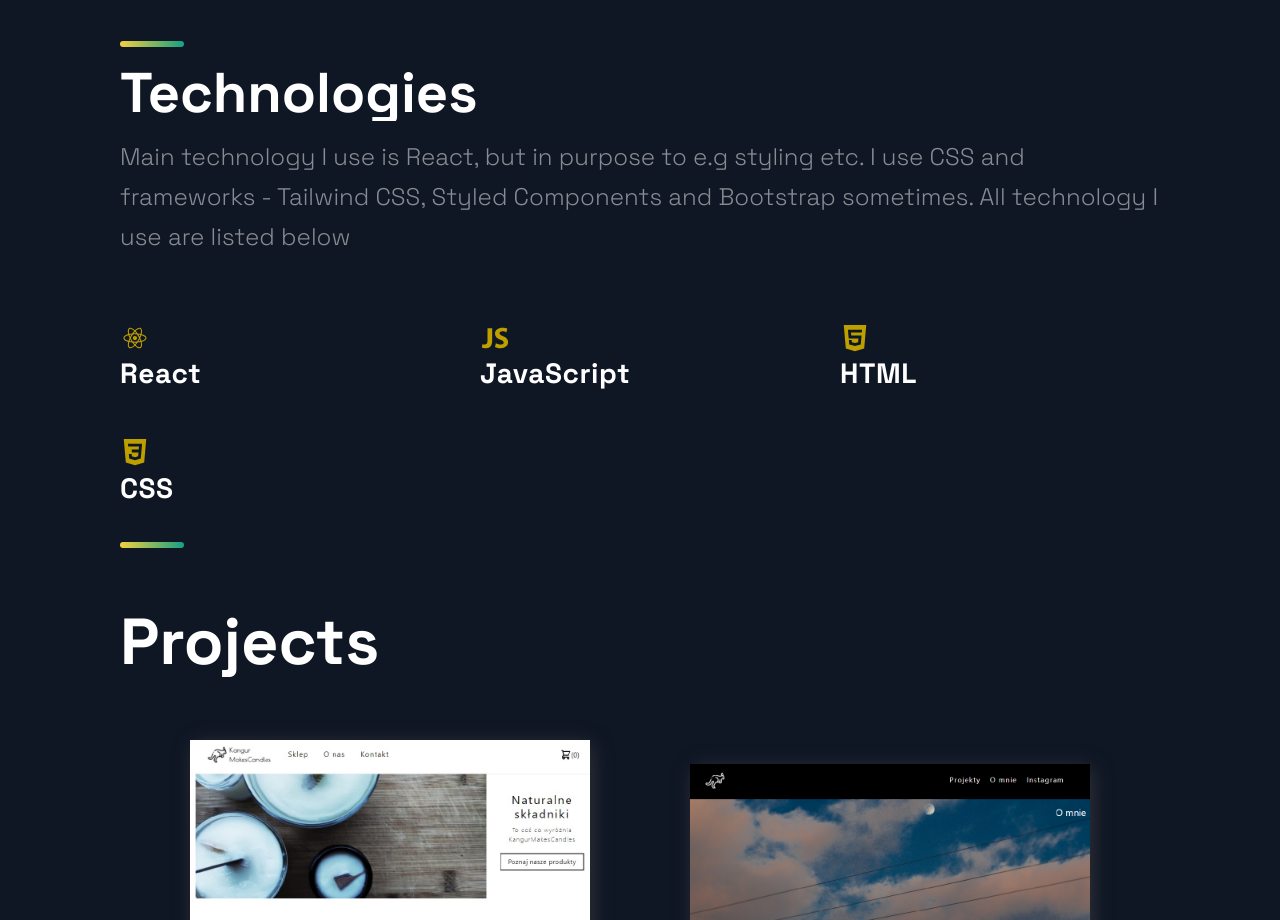
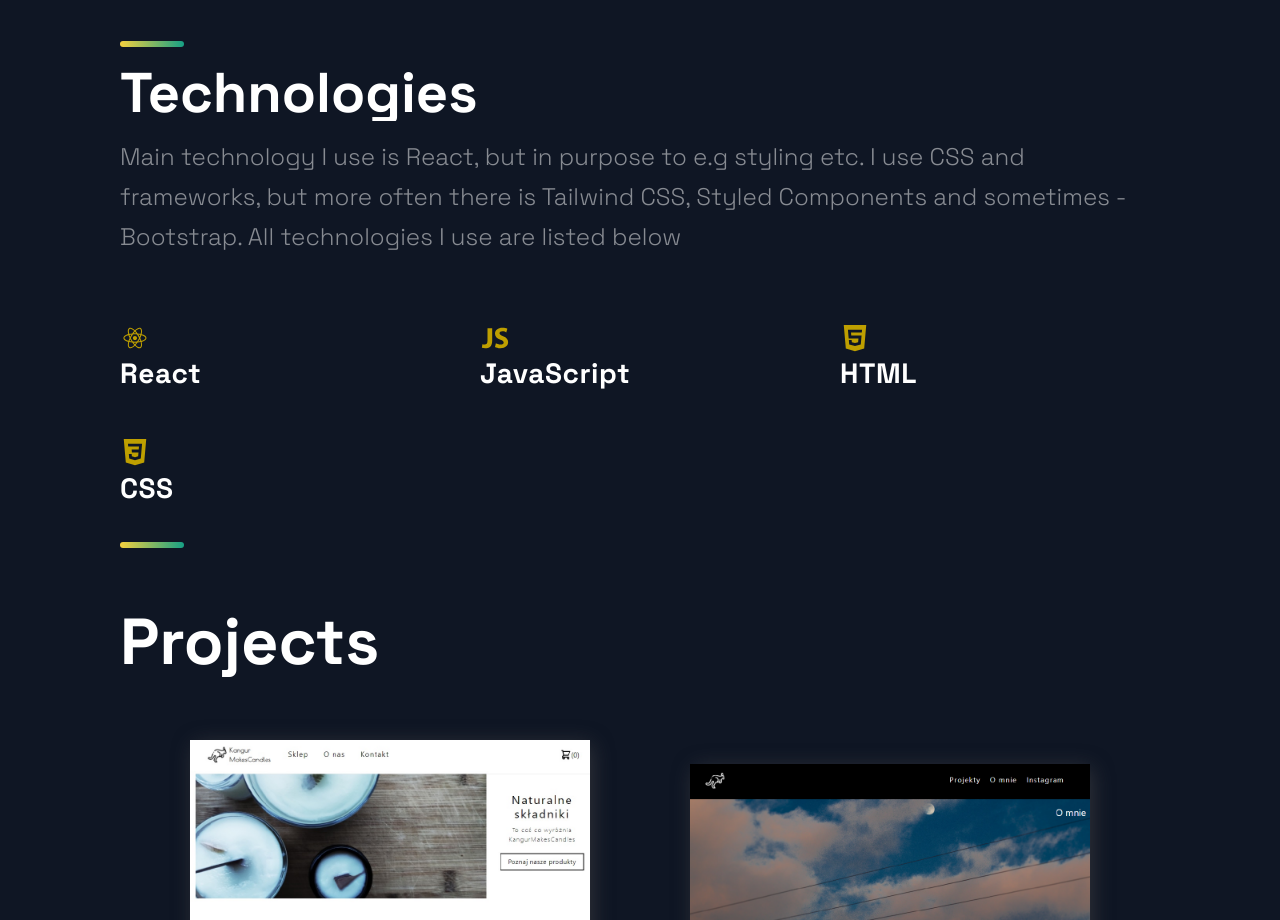
Before and after one commit to yougonnagetyours/my-developer-portfolio, a Next.js app: page / in a window 1280 px wide. Shown: the part 860-1780 px from the top of the page. Built offline with nearby package versions, Linux system fonts and the light colour scheme.

Commit message:
correct the technologies description

```diff
--- a/src/components/Technologies/Technologies.js
+++ b/src/components/Technologies/Technologies.js
@@ -10,8 +10,8 @@ const Technologies = () =>  (
     <br />
     <SectionTitle>Technologies</SectionTitle>
     <SectionText>
-      Main technology I use is React, but in purpose to e.g styling etc. I use CSS and frameworks - Tailwind CSS,
-      Styled Components and Bootstrap sometimes. All technology I use are listed below
+      Main technology I use is React, but in purpose to e.g styling etc. I use CSS and frameworks, but more often there is Tailwind CSS,
+      Styled Components and sometimes - Bootstrap. All technologies I use are listed below
     </SectionText>
     <List>
       <ListItem>
```
